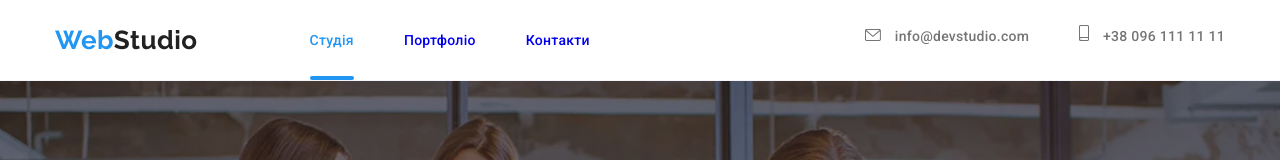
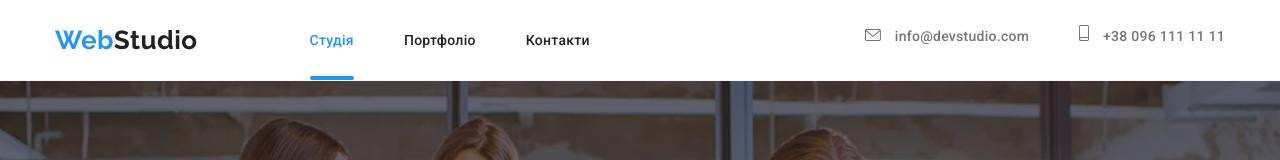
Before and after one commit to hodakivskaK/goit-markup-hw-08, a plain HTML site: page index.html in a window 1280 px wide. Shown: the top 160 px of the page. Drawn offline with nearby package versions, Linux system fonts and the light colour scheme.

Commit message:
fix page header link color

```diff
--- a/sass/components/_page-header.scss
+++ b/sass/components/_page-header.scss
@@ -67,6 +67,7 @@
             font-size: 14px;
             line-height: calc(16px /14px);
             letter-spacing: 0.02em;
+            color: $main-text-color;
         &--current {
                 position: relative;
                 color: $accent-color;
```
Also changed, not shown: css/main.css, css/main.min.css, 2 other files.
